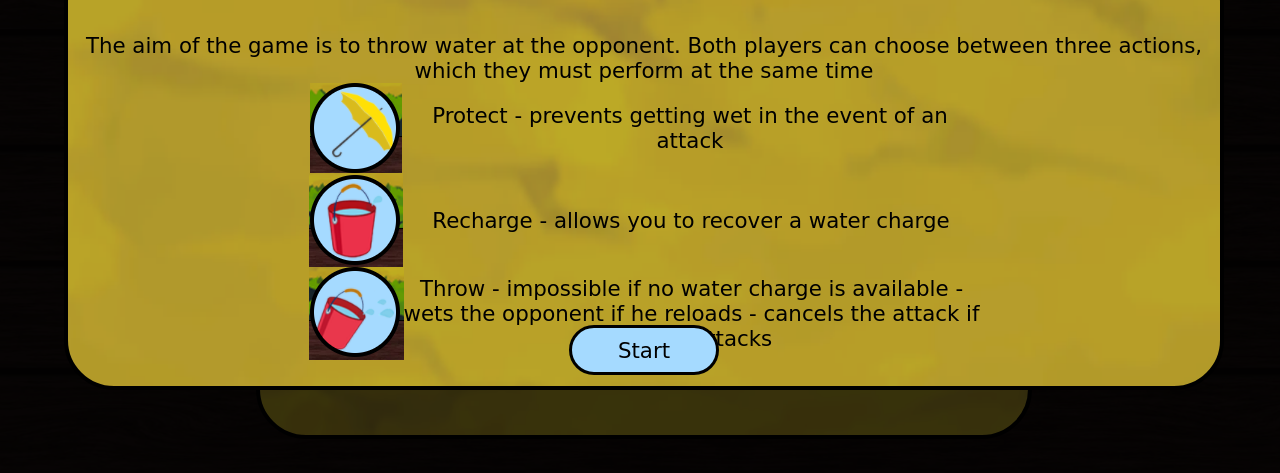
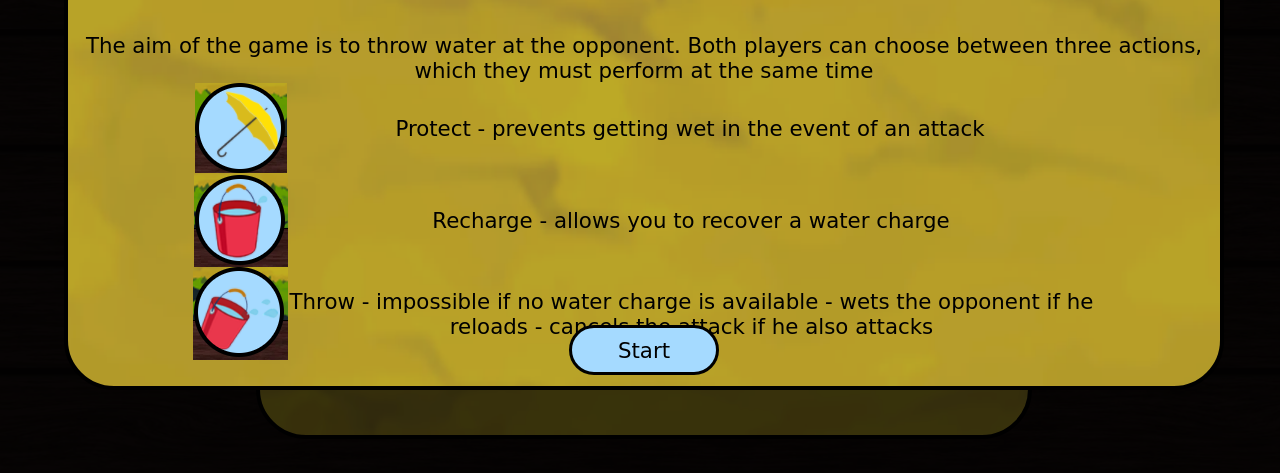
Before and after one commit to elisewillekens30/elisewillekens30.github.io, a website: page index.html in a window 1280 px wide. Shown: the part 193-666 px from the top of the page. Drawn offline with Linux system fonts and the light colour scheme; a web font is replaced by a local one.

Commit message:
Add files via upload

```diff
--- a/css/style.css
+++ b/css/style.css
@@ -141,7 +141,7 @@ input:focus{outline: 0;}
 }
 #playRules{
   position: absolute;
-  bottom: 100px!important;
+  bottom: 20px!important;
 }
 #sends{
   background: #A5DAFF url(../images/interfaces/send.png) no-repeat;
@@ -256,7 +256,7 @@ input:focus{outline: 0;}
 }
 
 .icon-rules p{
-  width: 50%;
+  width: 70%;
 }
 
 
```
